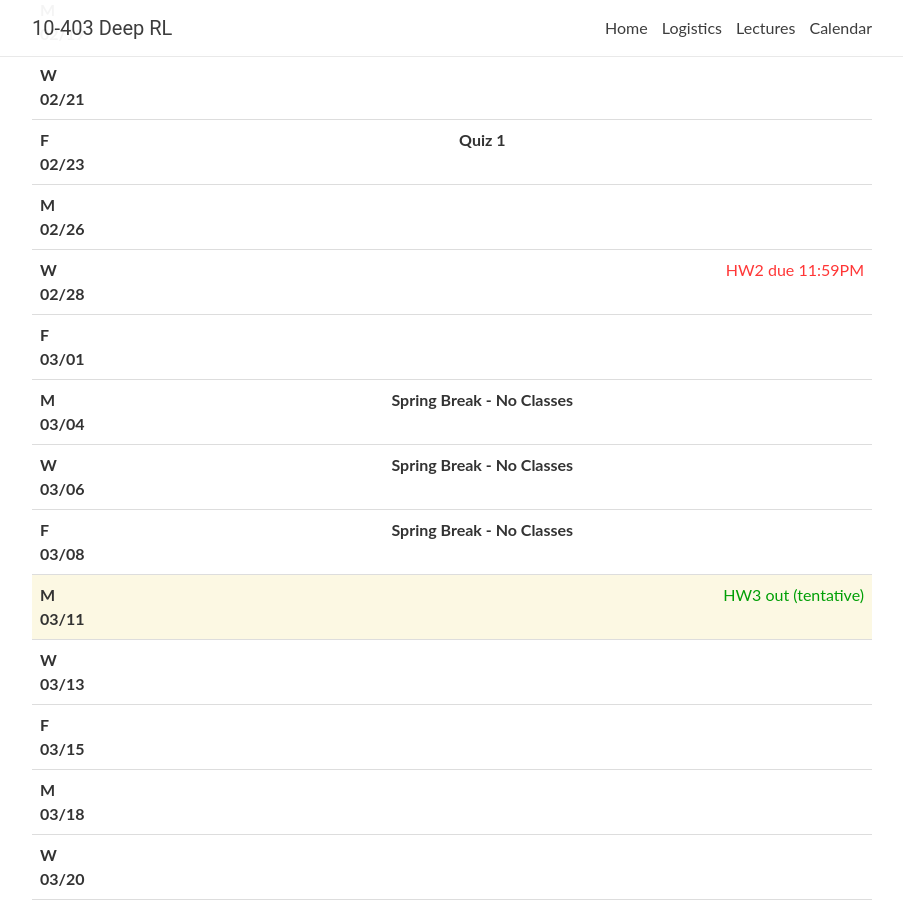
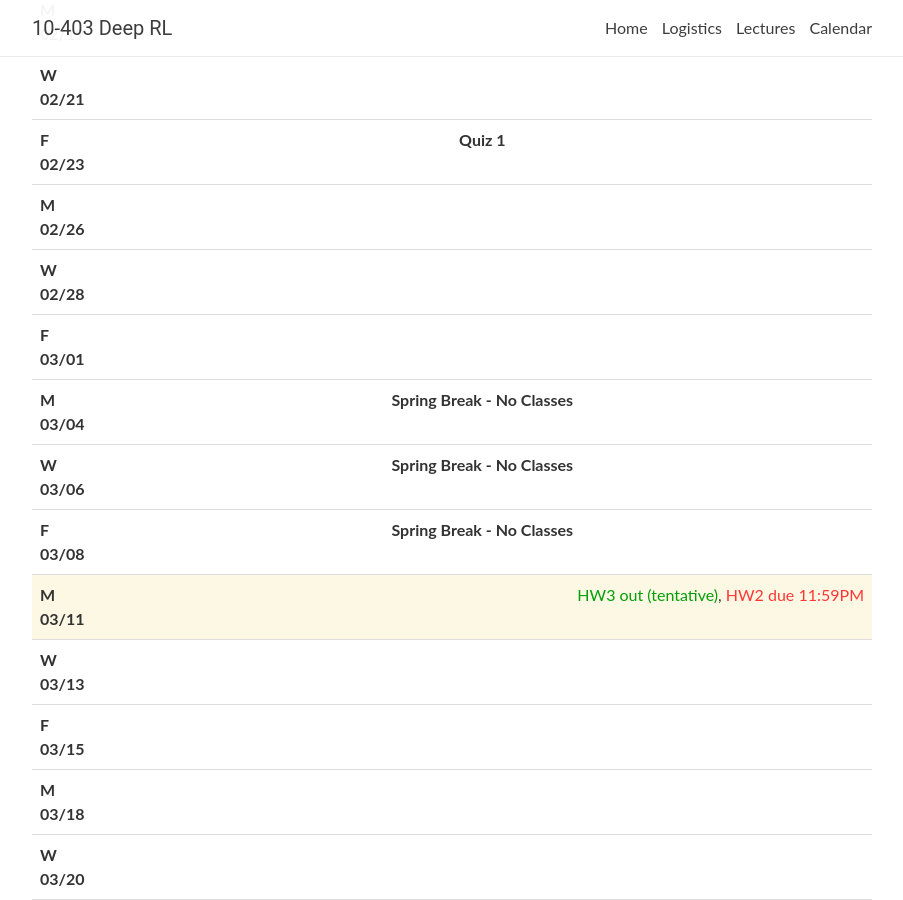
Before and after one commit to cmudeeprl/403website_s24, a Jekyll site: the page built from _pages/lectures.md, in a window 1280 px wide and 900 px high, scrolled down 1134 px. Shown: the whole window, without its empty margins (188-1091 px from the left). Built offline with Jekyll 4.4.1, drawn with Linux system fonts in a browser that asks for light colours; nearby versions of some CDN libraries; comment, search, counter and statistics services are not loaded; part of the change alters nothing that is shown.

Commit message:
* fixed website

```diff
--- a/_data/lectures.yml
+++ b/_data/lectures.yml
@@ -192,34 +192,27 @@
 - date: M 02/19
   lecturer:
   title: >
-    <strong>Deterministic Policy gradient, re-parametrized PG</strong>
+    <strong>Natural PG, PPO, TRPO (cont.)</strong>
   slides: https://www.dropbox.com/scl/fi/hprrecd07dtf5e4y8k3q9/NaturalPolicyGradientsS24.pdf?rlkey=e08fem8eznnybxdi7hm7uufme&dl=0
   slides2: # https://www.dropbox.com/s/l7bcso8pcto8oto/maxentRLF22.pdf?dl=0
            # https://www.dropbox.com/s/gziiw0emxsgjycf/maxentRL_2022.pdf?dl=0
   video:
   readings:
-    - Lillicrap et al. <a href="https://arxiv.org/abs/1509.02971" target="_blank">Continuous control with deep reinforcement learning</a>
-    #- <a href="http://incompleteideas.net/book/RLbook2018.pdf" target="_blank">S & B Textbook</a>, Ch13
-    #- Schulman et al. <a href="https://arxiv.org/abs/1502.05477" target="_blank">Trust Region Policy Optimization</a>
-    #- Schulman et al. <a href="https://arxiv.org/pdf/1707.06347.pdf" target="_blank">Proximal Policy Optimization Algorithms</a>
-    # - Haarnoja et al. <a href="https://arxiv.org/abs/1702.08165" target="_blank">Reinforcement Learning with Deep Energy-Based Policies</a>
-    # - Haarnoja et al. <a href="https://arxiv.org/pdf/1801.01290.pdf" target="_blank">Soft Actor-Critic:Off-Policy Maximum Entropy Deep Reinforcement Learning with a Stochastic Actor</a>
-    # - (optional) Rajeswaran et al. <a href="https://arxiv.org/pdf/1703.02660.pdf" target="_blank">Towards Generalization and Simplicity in Continuous Control</a>
+    - (optional) Schulman et al. <a href="https://arxiv.org/abs/1502.05477" target="_blank">Trust Region Policy Optimization</a>
+    - Schulman et al. <a href="https://arxiv.org/pdf/1707.06347.pdf" target="_blank">Proximal Policy Optimization Algorithms</a>
+    - (optional) Rajeswaran et al. <a href="https://arxiv.org/pdf/1703.02660.pdf" target="_blank">Towards Generalization and Simplicity in Continuous Control</a>
   logistics:
 
 
 - date: W 02/21
   lecturer:
   title: >
-    <strong> Evolutionary methods for policy search</strong>
+    <strong>Deterministic Policy gradient, re-parametrized PG</strong>
   slides: https://www.dropbox.com/scl/fi/5yip89noys4j3utmtbboc/PathwiseDDPGS24.pdf?rlkey=7vm2qqyy10tqcajcmkfo1uykt&dl=0
   slides2: # https://www.dropbox.com/s/xo5x7obdtnadlp2/immitationlearning_F23.pdf?dl=0
   video:
   readings:
-    # - Lillicrap et al. <a href="https://arxiv.org/abs/1509.02971" target="_blank">Continuous control with deep reinforcement learning</a>
-    - Salimans et al. <a href="https://arxiv.org/abs/1703.03864" target="_blank">Evolution Strategies as a Scalable Alternative to Reinforcement Learning</a>
-    - (optional) Nikolaus Hansen. <a href="https://arxiv.org/pdf/1604.00772.pdf" target="_blank">The CMA Evolution Strategy - A Tutorial</a>, optional
-    - Antoine Cully et al. <a href="https://arxiv.org/abs/1407.3501" target="_blank">Robots that can adapt like animals</a>
+    - Lillicrap et al. <a href="https://arxiv.org/abs/1509.02971" target="_blank">Continuous control with deep reinforcement learning</a>
   logistics:
 
 
@@ -241,8 +234,22 @@
 - date: M 02/26
   lecturer:
   title: >
+    <strong>Evolutionary methods for policy search</strong>
+  slides: https://www.dropbox.com/scl/fi/unjunovj10khqrk83cnzb/evolutionarymethods_S24.pdf?rlkey=u082ims55kdsgf5cqej17xp2f&dl=0
+  video:
+  notes:
+  readings:
+    - Salimans et al. <a href="https://arxiv.org/abs/1703.03864" target="_blank">Evolution Strategies as a Scalable Alternative to Reinforcement Learning</a>
+    - (optional) Nikolaus Hansen. <a href="https://arxiv.org/pdf/1604.00772.pdf" target="_blank">The CMA Evolution Strategy - A Tutorial</a>, optional
+    - Antoine Cully et al. <a href="https://arxiv.org/abs/1407.3501" target="_blank">Robots that can adapt like animals</a>
+  logistics:
+
+- date: W 02/28
+  lecturer:
+  title: >
     <strong>Imitation learning, behavior cloning</strong>
-  slides: https://www.dropbox.com/scl/fi/unjunovj10khqrk83cnzb/evolutionarymethods_S24.pdf?rlkey=u082ims55kdsgf5cqej17xp2f&dl=0
+  slides: https://www.dropbox.com/s/88m4w0dj3nobruj/immitationlearning_F23_1.pdf?dl=0 # TODO how many days do you need to get through these slides? was 1.5 days
+  # slides2: https://www.dropbox.com/s/vsravny8bnnoytx/immitationlearning_F23_2.pdf?dl=0
   video:
   notes:
   readings:
@@ -261,32 +268,6 @@
     # - Salimans et al. <a href="https://arxiv.org/abs/1703.03864" target="_blank">Evolution Strategies as a Scalable Alternative to Reinforcement Learning</a>
     # - (optional) Nikolaus Hansen. <a href="https://arxiv.org/pdf/1604.00772.pdf" target="_blank">The CMA Evolution Strategy - A Tutorial</a>, optional
     # - Antoine Cully et al. <a href="https://arxiv.org/abs/1407.3501" target="_blank">Robots that can adapt like animals</a>
-  logistics:
-
-- date: W 02/28
-  lecturer:
-  title: >
-    <strong>Imitation learning with generative models</strong>
-  slides: https://www.dropbox.com/s/88m4w0dj3nobruj/immitationlearning_F23_1.pdf?dl=0
-  slides2: https://www.dropbox.com/s/vsravny8bnnoytx/immitationlearning_F23_2.pdf?dl=0
-  video:
-  notes:
-  readings:
-    - Pearce et. al. <a href="https://arxiv.org/abs/2301.10677" target="_blank">Imitating Human Behaviour with Diffusion Models</a>
-    - Calvin Luo <a href="https://arxiv.org/abs/2208.11970" target="_blank"> Understanding Diffusion Models:A Unified Perspective</a>
-    - (optional) Ho et al. <a href="https://arxiv.org/abs/1606.03476" target="_blank"> Generative Adversarial Imitation Learning</a>
-    - (optional) Chen et al. <a href="https://arxiv.org/abs/1912.12294" target="_blank">Learning by Cheating</a>
-    # - Zhu et al. <a href="https://arxiv.org/abs/1802.09564" target="_blank">Reinforcement and Imitation Learning for Diverse Visuomotor Skills</a>
-    # - Seita et al. <a href="https://arxiv.org/abs/2012.03385"  target="_blank">Learning to Rearrange Deformable Cables, Fabrics, and Bags with Goal-Conditioned Transporter Networks</a>
-    # - <a href="http://incompleteideas.net/book/RLbook2018.pdf" target="_blank">S & B Textbook</a>, Ch 8.11
-    # - Pritzel et al. <a href="https://arxiv.org/abs/1703.01988" target="_blank"> Neural Episodic Control</a>, discussed in lecture
-    # - Guo et al. <a href="https://papers.nips.cc/paper/5421-deep-learning-for-real-time-atari-game-play-using-offline-monte-carlo-tree-search-planning" target="_blank"> Deep Learning for Real-Time Atari Game Play Using Offline Monte-Carlo Tree Search Planning</a>
-    # - Salimans et al. <a href="https://arxiv.org/abs/1703.03864" target="_blank">Evolution Strategies as a Scalable Alternative to Reinforcement Learning</a>
-    # - Nikolaus Hansen. <a href="https://arxiv.org/pdf/1604.00772.pdf" target="_blank">The CMA Evolution Strategy - A Tutorial</a>, optional
-    # - Bagnell. <a href="http://www.ri.cmu.edu/publication_view.html?pub_id=7891" target="_blank">An Invitation to Imitation</a>, Up To Page 10
-    # - Bojarski et al. <a href="https://arxiv.org/abs/1604.07316" target="_blank">End to End Learning for Self-Driving Cars</a>
-    # - Bansal et al. <a href="https://arxiv.org/abs/1812.03079" target="_blank">ChauffeurNet&#58; Learning to Drive by Imitating the Best and Synthesizing the Worst</a>
-  logistics: <span class="deadline">HW2 due 11:59PM</span>
 
 
 - date: F 03/01
@@ -324,7 +305,7 @@
   lecturer:
   title: >
     <strong>Imitation learning with generative models (cond. ), multigoal imitation learning and reinforcement learning</strong>
-  slides: https://www.dropbox.com/s/ytes7sdyp5sw2tt/immitationlearning_F23_2.pdf?dl=0
+  slides: https://www.dropbox.com/s/ytes7sdyp5sw2tt/immitationlearning_F23_2.pdf?dl=0 # TODO how many days necessary to go over these slides? last time was 1.5 day?
   slides2: # https://www.dropbox.com/s/mvvmbh5420shbf3/MBRLRL_lowdimexplicit_F22.pdf?dl=0
   video:
   notes:
@@ -334,19 +315,20 @@
     - Pearce et. al. <a href="https://arxiv.org/abs/2301.10677" target="_blank">Imitating Human Behaviour with Diffusion Models</a>
     - Calvin Luo <a href="https://arxiv.org/abs/2208.11970" target="_blank"> Understanding Diffusion Models:A Unified Perspective</a>
     - (optional) Ding et al. <a href="https://arxiv.org/pdf/1906.05838.pdf" target="_blank">Goal-conditioned Imitation Learning</a>
+    - (optional) Ho et al. <a href="https://arxiv.org/abs/1606.03476" target="_blank"> Generative Adversarial Imitation Learning</a> # TODO where does this go?
     # - Seita et al. <a href="https://arxiv.org/abs/2012.03385" target="_blank">Learning to Rearrange Deformable Cables, Fabrics, and Bags with Goal-Conditioned Transporter Networks</a>
     # - Mnih et al. <a href="https://arxiv.org/abs/1602.01783">Asynchronous Methods for Deep Reinforcement Learning</a>
     # - Lillicrap et al. <a href="https://arxiv.org/abs/1509.02971" target="_blank">Continuous control with deep reinforcement learning</a>
     # - Silver et al. <a href="https://deepmind.com/research/publications/mastering-game-go-without-human-knowledge" target="_blank">Mastering the Game of Go without Human Knowledge</a>
     # - Fujimoto et al. <a href="https://arxiv.org/abs/1812.02900" target="_blank">Off-Policy Deep Reinforcement Learning without Exploration</a>
-  logistics: <span class="event">HW3 out (tentative)</span>
+  logistics: <span class="event">HW3 out (tentative)</span>,  <span class="deadline">HW2 due 11:59PM</span>
 
 - date: W 03/13
   lecturer:
   title: >
     <strong>AlphaGo, AlphaGoZero, AlphaZero</strong>
   slides: https://www.dropbox.com/scl/fi/rxzu4dmwjtisc30d8al5j/MBRL_AlphaZero_F23.pdf?rlkey=z8cpc226xizxlm56fw4xwh3bd&dl=0
-  slides2: https://www.dropbox.com/scl/fi/qii5zfm51c3646w7nklrk/MBRLRL_lowdimexplicit_F23.pdf?rlkey=e3mtrjd60je3ybrsi1kwssdfu&dl=0
+  # slides2: https://www.dropbox.com/scl/fi/qii5zfm51c3646w7nklrk/MBRLRL_lowdimexplicit_F23.pdf?rlkey=e3mtrjd60je3ybrsi1kwssdfu&dl=0
   video:
   notes:
   readings:
```
